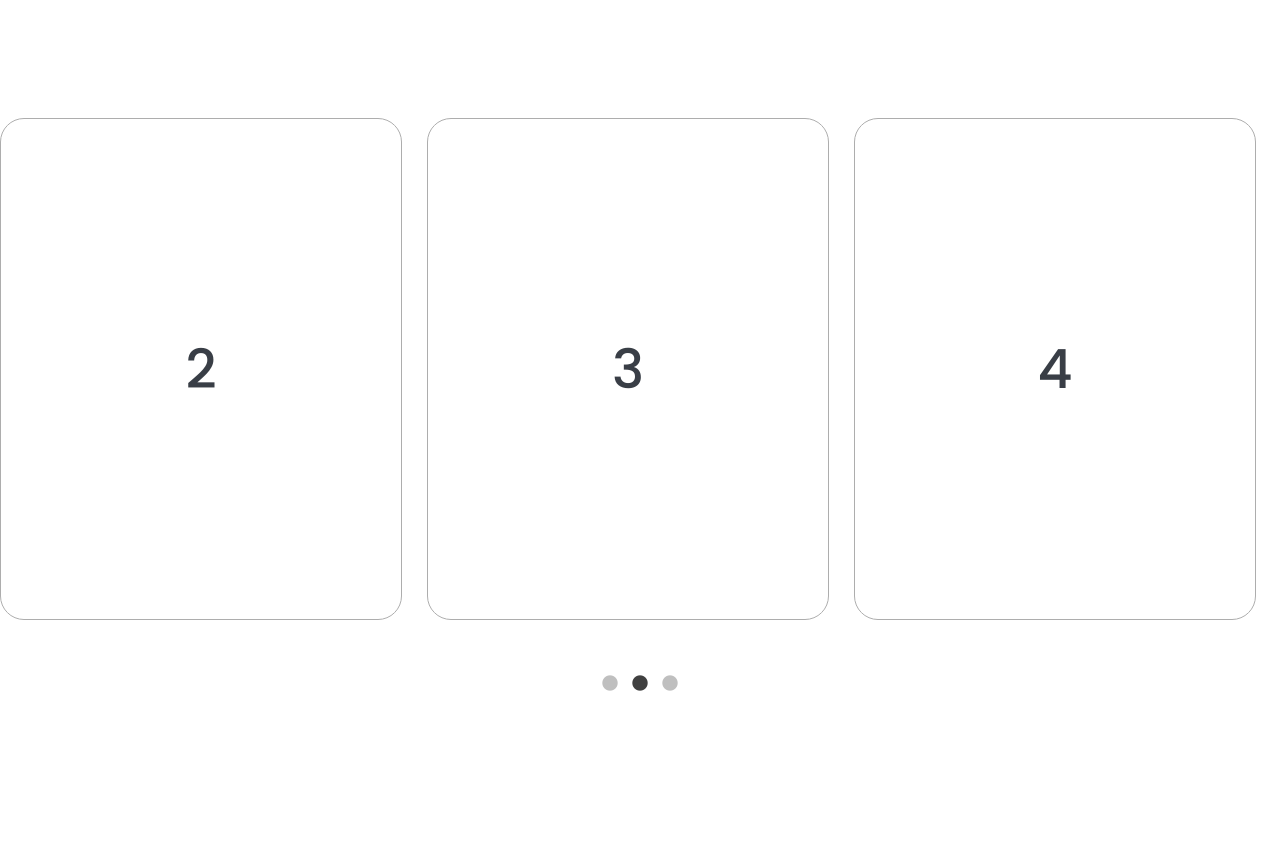
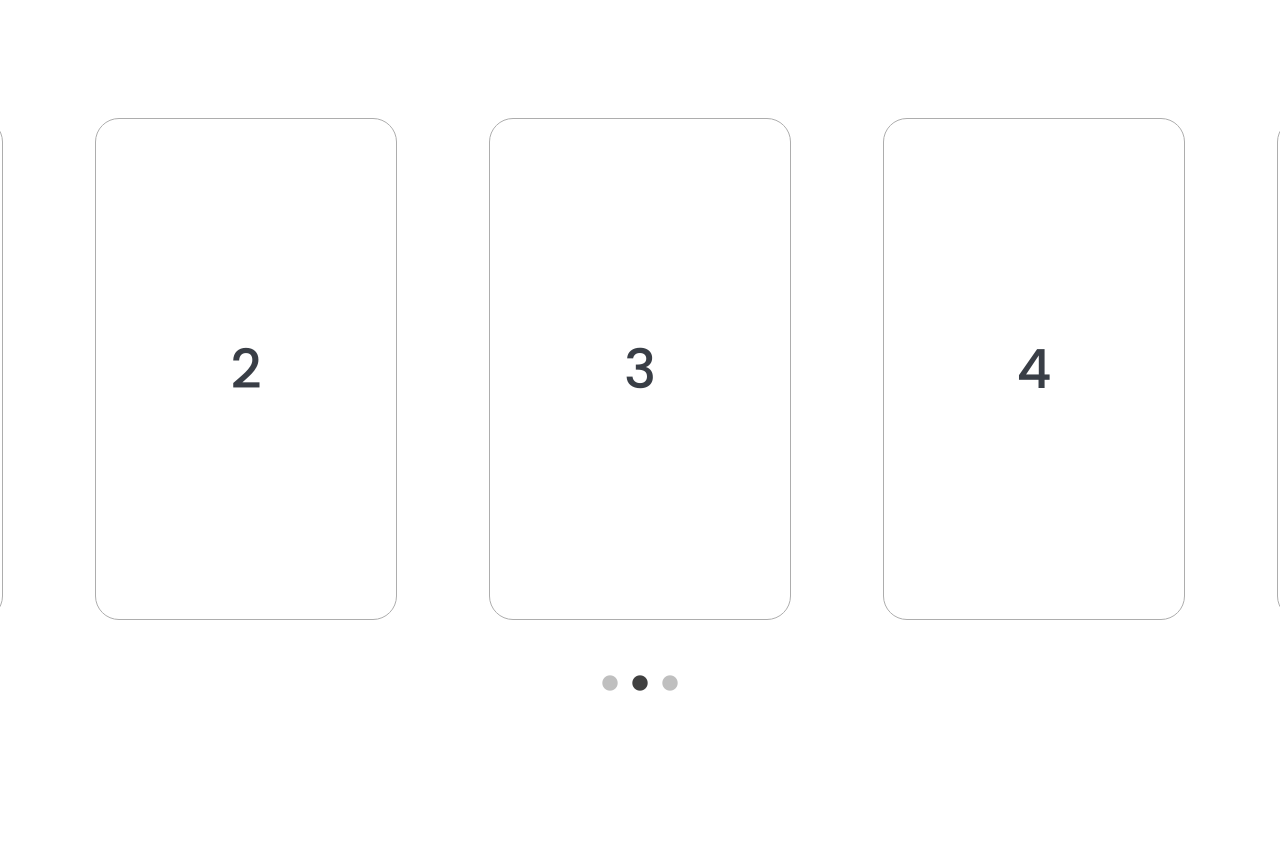
Before and after one commit to VanGits/job-app, a React (Create React App) app: page / in a window 1280 px wide. Shown: the part 2384-3252 px from the top of the page. Built offline with nearby package versions, Linux system fonts and the light colour scheme.

Commit message:
fixed testimonial centering

```diff
--- a/src/components/Testimonials.jsx
+++ b/src/components/Testimonials.jsx
@@ -18,7 +18,7 @@ const Testimonials = () => {
     speed: 1000,
     slidesToShow: 3,
     slidesToScroll: 1,
-    centerMode:false,
+    centerMode:true,
     autoplay: true,
 
 
--- a/src/styles/Testimonials.css
+++ b/src/styles/Testimonials.css
@@ -36,6 +36,7 @@
     align-items: center;
     justify-content: center;
 
+
     height: 600px;
 
     margin: 64px;
@@ -49,14 +50,19 @@
 .testimonial{
     border: 1px solid #adadad;
     border-radius: 24px;
-    width: 100px;
+
 
 
 }
+.testimonial-slider div{
+    display: flex;
+    align-items: center;
+    justify-content: center;
+}
 
-.testimonial, .testimonial h2, .testimonial h1{
+.testimonial, .testimonial h2, .testimonial h1 {
     width: 100%;
-    max-width: 400px;
+    max-width: 300px;
     height: 500px;
     display: flex;
     align-items: center;
```
